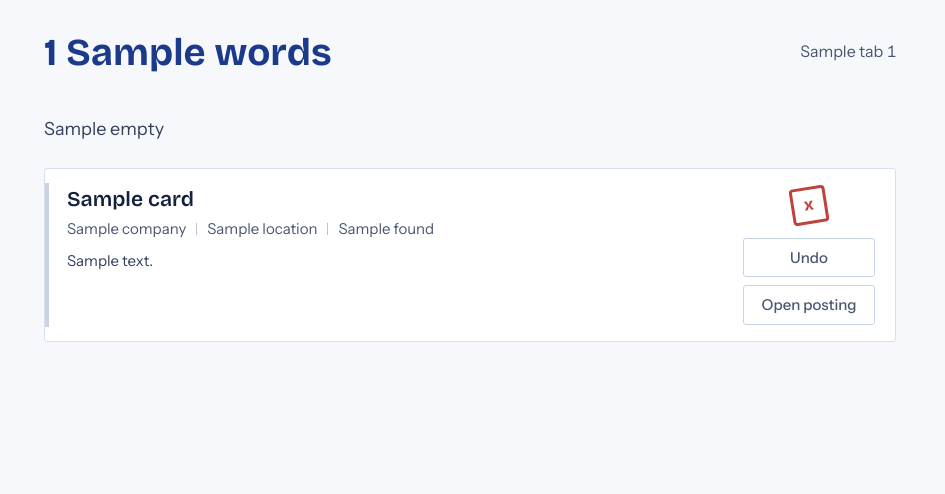
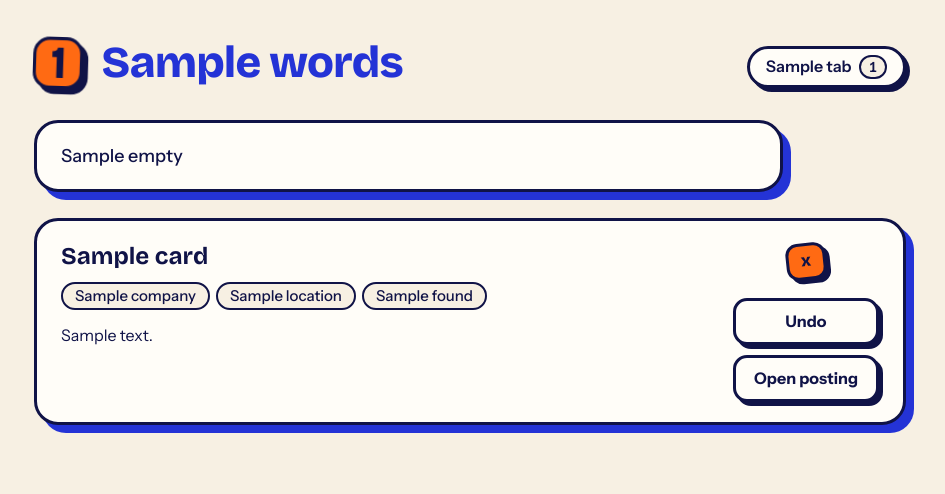
Before and after one commit to rayssenz/job-ranker, a Python web app: template src/jobranker/web/templates/cards.html in a window 1280 px wide. Shown: the top 494 px of the page, without its empty margins (170-1115 px from the left). Run offline with Jinja, Linux system fonts and the light colour scheme; the template is opened without the code that fills it: most values are stand-ins (such as "Sample title", 1, 10 or a date in 2020).

Commit message:
feat: restyle the dashboard as a toy box

```diff
--- a/src/jobranker/web/static/dashboard.css
+++ b/src/jobranker/web/static/dashboard.css
@@ -15,17 +17,17 @@
 }
 
 :root {
-  --page: #f6f8fb;
-  --paper: #fff;
-  --ink: #14213d;
-  --blue: #1b3a8c;
-  --muted: #4a5670;
-  --text: #33405c;
-  --line: #d9dfeb;
-  --edge: #c9d3e6;
-  --red: #b42318;
+  --base: #f7f0e3;
+  --card: #fffdf8;
+  --brand: #2433d6;
+  --accent: #ff6a13;
+  --fresh: #ffd84d;
+  --warn: #d92d20;
+  --ink: #101347;
   --display: "Bricolage Grotesque", "Avenir Next", "Segoe UI", sans-serif;
   --body: "Instrument Sans", "Avenir Next", "Segoe UI", sans-serif;
+  --line: 3px solid var(--ink);
+  --spring: cubic-bezier(0.34, 1.56, 0.64, 1);
 }
 
 * {
@@ -34,20 +36,22 @@
 
 body {
   margin: 0;
-  background: var(--page);
   color: var(--ink);
+  background: var(--base);
   font-family: var(--body);
   font-size: 16px;
   line-height: 1.45;
+  /* A card that leaves to the side must not give the page a sideways scroll. */
+  overflow-x: clip;
 }
 
 a {
-  color: var(--blue);
+  color: var(--brand);
 }
 
 :focus-visible {
-  outline: 3px solid var(--blue);
-  outline-offset: 2px;
+  outline: 3px solid var(--brand);
+  outline-offset: 3px;
 }
 
 .hidden {
@@ -61,7 +65,7 @@ a {
 
 .top,
 main {
-  max-width: 920px;
+  max-width: 940px;
   margin: 0 auto;
   padding: 0 34px;
 }
@@ -70,91 +74,132 @@ main {
   display: flex;
   flex-wrap: wrap;
   align-items: flex-end;
-  gap: 14px 30px;
-  padding-top: 34px;
-  padding-bottom: 18px;
+  gap: 18px 26px;
+  padding-top: 38px;
+  padding-bottom: 22px;
 }
 
 h1 {
   margin: 0;
-  color: var(--blue);
+  color: var(--brand);
   font-family: var(--display);
-  font-size: 38px;
-  font-weight: 700;
+  font-size: 44px;
+  font-weight: 800;
   line-height: 1;
+  letter-spacing: -0.02em;
+}
+
+.badge {
+  display: inline-block;
+  margin-right: 10px;
+  padding: 0 14px;
+  border: 3.5px solid var(--ink);
+  border-radius: 16px;
+  color: var(--ink);
+  background: var(--accent);
+  box-shadow: 5px 5px 0 var(--ink);
+  transform: rotate(-4deg);
+  animation: wiggle 2.8s ease-in-out infinite;
+}
+
+.badge.bump {
+  animation: bump 0.5s var(--spring);
 }
 
 .sub {
-  margin: 8px 0 0;
-  color: var(--muted);
+  margin: 12px 0 0;
+  font-weight: 500;
 }
 
 .tabs {
   display: flex;
   flex-wrap: wrap;
-  gap: 6px 22px;
+  gap: 10px;
   margin-left: auto;
 }
 
 .tab {
-  padding-bottom: 6px;
-  border-bottom: 3px solid transparent;
-  color: var(--muted);
+  padding: 6px 16px;
+  border: var(--line);
+  border-radius: 99px;
+  color: var(--ink);
+  background: var(--card);
+  box-shadow: 4px 4px 0 var(--ink);
+  font-weight: 600;
   text-decoration: none;
-}
-
-.tab:hover {
-  color: var(--ink);
+  transition:
+    transform 0.15s,
+    box-shadow 0.15s;
 }
 
 .tab[aria-current="page"] {
-  border-bottom-color: var(--blue);
-  color: var(--ink);
-  font-weight: 600;
+  color: #fff;
+  background: var(--brand);
 }
 
 .count {
+  display: inline-block;
+  margin-left: 4px;
+  padding: 0 8px;
+  border: 2px solid var(--ink);
+  border-radius: 99px;
+  color: var(--ink);
+  background: var(--base);
+  font-size: 14px;
   font-variant-numeric: tabular-nums;
 }
 
 main {
-  padding-bottom: 60px;
+  padding-bottom: 70px;
 }
 
 .health {
-  margin: 0 0 14px;
-  padding: 10px 14px;
-  border-left: 4px solid var(--blue);
-  background: var(--paper);
-  color: var(--text);
+  margin: 0 0 18px;
+  padding: 10px 16px;
+  border: var(--line);
+  border-radius: 16px;
+  color: #fff;
+  background: var(--brand);
+  box-shadow: 5px 5px 0 var(--ink);
   font-size: 15px;
 }
 
 .failed {
-  color: var(--red);
-  font-weight: 600;
+  color: var(--warn);
+  font-weight: 700;
+}
+
+.health .failed {
+  padding: 1px 10px;
+  border: 2px solid var(--ink);
+  border-radius: 99px;
+  color: #fff;
+  background: var(--warn);
+  text-decoration: none;
+  white-space: nowrap;
 }
 
 .filters {
   display: flex;
   flex-wrap: wrap;
   align-items: center;
-  gap: 10px 18px;
-  margin: 0 0 18px;
+  gap: 12px 18px;
+  margin: 0 0 30px;
 }
 
 .switch {
   display: flex;
   align-items: center;
   gap: 8px;
+  font-weight: 600;
   cursor: pointer;
 }
 
 .switch input {
-  width: 18px;
-  height: 18px;
+  width: 20px;
+  height: 20px;
   margin: 0;
-  accent-color: var(--blue);
+  accent-color: var(--brand);
 }
 
 .search {
@@ -163,45 +208,42 @@ main {
 
 .search input {
   width: 100%;
-  padding: 8px 12px;
-  border: 1.5px solid var(--edge);
-  border-radius: 3px;
-  background: var(--paper);
+  padding: 9px 14px;
+  border: var(--line);
+  border-radius: 14px;
   color: var(--ink);
+  background: var(--card);
+  box-shadow: 4px 4px 0 var(--ink);
   font: inherit;
 }
 
 .button {
   display: inline-block;
-  min-width: 132px;
-  padding: 8px 16px;
-  border: 1.5px solid var(--blue);
-  border-radius: 3px;
-  background: var(--blue);
-  color: #fff;
+  min-width: 140px;
+  padding: 9px 18px;
+  border: var(--line);
+  border-radius: 14px;
+  color: var(--ink);
+  background: var(--card);
+  box-shadow: 4px 4px 0 var(--ink);
   font: inherit;
-  font-size: 15px;
-  font-weight: 600;
+  font-weight: 700;
   text-align: center;
   text-decoration: none;
   cursor: pointer;
+  transition:
+    transform 0.1s,
+    box-shadow 0.1s;
 }
 
-.button:hover {
-  background: var(--ink);
-  border-color: var(--ink);
+.button.go {
+  background: var(--accent);
 }
 
-.button.quiet {
-  border-color: var(--edge);
-  background: var(--paper);
-  color: var(--muted);
-  font-weight: 500;
-}
-
-.button.quiet:hover {
-  border-color: var(--blue);
-  color: var(--blue);
+/* A pressed button sinks into its shadow. */
+.button:active {
+  box-shadow: 0 0 0 var(--ink);
+  transform: translate(4px, 4px);
 }
 
 .filters .button {
@@ -209,96 +251,157 @@ main {
 }
 
 .empty {
-  max-width: 60ch;
-  margin: 26px 0;
-  color: var(--text);
+  max-width: 62ch;
+  margin: 10px 0 26px;
+  padding: 20px 24px;
+  border: var(--line);
+  border-radius: 24px;
+  background: var(--card);
+  box-shadow: 8px 8px 0 var(--brand);
   font-size: 18px;
+  font-weight: 500;
 }
 
 .cards {
   display: grid;
-  gap: 12px;
+  gap: 26px;
 }
 
 .card {
   position: relative;
   display: grid;
   grid-template-columns: minmax(0, 1fr) auto;
-  gap: 6px 24px;
+  gap: 6px 22px;
   align-content: start;
-  padding: 18px 20px 16px 22px;
-  border: 1px solid var(--line);
-  border-radius: 3px;
-  background: var(--paper);
+  padding: 22px 24px 20px;
+  border: 3.5px solid var(--ink);
+  border-radius: 24px;
+  background: var(--card);
+  box-shadow: 8px 8px 0 var(--brand);
+  transition:
+    transform 0.22s var(--spring),
+    box-shadow 0.22s;
 }
 
-.card::before {
-  content: "";
-  position: absolute;
-  top: 14px;
-  bottom: 14px;
-  left: 0;
-  width: 4px;
-  background: var(--edge);
-}
-
-.card.fresh::before {
-  background: var(--blue);
+/* A posting that is new today wears a sunflower band and a pair of eyes. */
+.card.fresh {
+  padding-top: 32px;
+  background:
+    linear-gradient(var(--fresh), var(--fresh)) top / 100% 12px no-repeat,
+    var(--card);
+  border-radius: 24px;
 }
 
 .card > * {
   grid-column: 1;
 }
 
+/* Only the first cards pop in. Further down a person would never see it, and
+   a list that was refilled by the script does not pop again. */
+.entering .card:nth-child(-n + 8) {
+  animation: pop 0.6s var(--spring) both;
+}
+
+.entering .card:nth-child(2) {
+  animation-delay: 0.07s;
+}
+
+.entering .card:nth-child(3) {
+  animation-delay: 0.14s;
+}
+
+.entering .card:nth-child(4) {
+  animation-delay: 0.21s;
+}
+
+.entering .card:nth-child(5) {
+  animation-delay: 0.28s;
+}
+
+.entering .card:nth-child(n + 6) {
+  animation-delay: 0.35s;
+}
+
+.eyes {
+  position: absolute;
+  top: -21px;
+  right: 176px;
+  display: flex;
+  gap: 6px;
+}
+
+.eye {
+  display: grid;
+  width: 34px;
+  height: 34px;
+  place-items: center;
+  border: 3.5px solid var(--ink);
+  border-radius: 50%;
+  background: #fff;
+  animation: blink 4.2s infinite;
+}
+
+.card:nth-child(even) .eye {
+  animation-delay: 1.4s;
+}
+
+/* The script moves the pupils toward the pointer through these two values. */
+.eye i {
+  width: 13px;
+  height: 13px;
+  border-radius: 50%;
+  background: var(--ink);
+  transform: translate(var(--look-x, 0), var(--look-y, 0));
+}
+
 .card-title {
   margin: 0;
   font-family: var(--display);
-  font-size: 21px;
-  font-weight: 600;
-  line-height: 1.2;
+  font-size: 24px;
+  font-weight: 700;
+  line-height: 1.14;
   overflow-wrap: anywhere;
 }
 
 .meta {
   margin: 0;
-  color: var(--muted);
   font-size: 15px;
+  font-weight: 500;
   overflow-wrap: anywhere;
 }
 
-.meta span + span::before {
-  content: "";
+.meta span {
   display: inline-block;
-  width: 1px;
-  height: 12px;
-  margin: 0 10px;
-  background: #b9c2d6;
-  vertical-align: -1px;
+  margin: 6px 6px 0 0;
+  padding: 1px 12px;
+  border: 2px solid var(--ink);
+  border-radius: 99px;
+  background: var(--base);
+}
+
+.card.fresh .meta span:last-child {
+  background: var(--fresh);
 }
 
 .excerpt {
-  max-width: 64ch;
-  margin: 4px 0 0;
-  color: var(--text);
-  font-size: 15px;
+  max-width: 62ch;
+  margin: 8px 0 0;
   overflow-wrap: anywhere;
 }
 
 .full summary {
   width: fit-content;
-  color: var(--blue);
-  font-size: 15px;
-  font-weight: 500;
+  margin-top: 4px;
+  color: var(--brand);
+  font-weight: 700;
   cursor: pointer;
 }
 
 .full-text {
-  max-width: 64ch;
-  margin-top: 8px;
-  padding-top: 10px;
-  border-top: 1px solid var(--line);
-  color: var(--text);
-  font-size: 15px;
+  max-width: 62ch;
+  margin-top: 10px;
+  padding-top: 12px;
+  border-top: 2px dashed var(--ink);
   white-space: pre-line;
   overflow-wrap: anywhere;
 }
@@ -308,7 +411,7 @@ main {
   flex-direction: column;
   grid-column: 2;
   grid-row: 1 / span 4;
-  gap: 8px;
+  gap: 10px;
   justify-content: center;
 }
 
@@ -316,48 +419,113 @@ main {
   display: contents;
 }
 
+/* The mark on a card of the applied tab. */
 .stamp {
   align-self: center;
-  margin: 0 0 6px;
-  padding: 3px 10px;
-  border: 3px solid var(--red);
-  border-radius: 4px;
-  color: var(--red);
+  margin: 0 0 8px;
+  padding: 3px 12px;
+  border: var(--line);
+  border-radius: 12px;
+  color: var(--ink);
+  background: var(--accent);
+  box-shadow: 4px 4px 0 var(--ink);
   font-family: var(--display);
   font-size: 17px;
-  font-weight: 700;
+  font-weight: 800;
   white-space: nowrap;
-  opacity: 0.85;
-  transform: rotate(-9deg);
+  transform: rotate(-6deg);
+}
+
+/* The sticker waits unseen on every review card and is slapped on by "Applied". */
+.sticker {
+  position: absolute;
+  top: 50%;
+  left: 50%;
+  visibility: hidden;
+  margin: 0;
+  padding: 4px 26px;
+  border: 4px solid var(--ink);
+  border-radius: 18px;
+  color: var(--ink);
+  background: var(--accent);
+  box-shadow: 6px 6px 0 var(--ink);
+  font-family: var(--display);
+  font-size: 38px;
+  font-weight: 800;
+  text-transform: uppercase;
+  pointer-events: none;
+  transform: translate(-50%, -50%) rotate(-10deg);
+}
+
+.card.applied-now {
+  animation: leave-aside 0.55s 0.85s cubic-bezier(0.6, -0.3, 0.7, 0.2) forwards;
+}
+
+.card.applied-now .sticker {
+  visibility: visible;
+  animation: slap 0.4s cubic-bezier(0.2, 1.4, 0.4, 1) both;
+}
+
+.card.leaving {
+  animation: drop 0.35s ease-in forwards;
+}
+
+/* The script adds the stars and gives each its direction. */
+.star {
+  position: absolute;
+  top: 50%;
+  left: 50%;
+  color: var(--brand);
+  font-size: 26px;
+  pointer-events: none;
+  animation: fly 0.9s ease-out forwards;
+}
+
+.star:nth-child(3n) {
+  color: var(--accent);
+}
+
+.star:nth-child(3n + 1) {
+  color: var(--ink);
 }
 
 .pager {
   display: flex;
   flex-wrap: wrap;
   align-items: center;
-  gap: 12px 18px;
-  margin-top: 22px;
-  color: var(--muted);
+  gap: 14px 20px;
+  margin-top: 34px;
+  font-weight: 600;
+}
+
+.pager .button {
+  color: #fff;
+  background: var(--brand);
+}
+
+.pager .button.quiet {
+  color: var(--ink);
+  background: var(--card);
 }
 
 .sheet {
-  margin-bottom: 14px;
-  padding: 18px 22px;
-  border: 1px solid var(--line);
-  border-radius: 3px;
-  background: var(--paper);
+  margin-bottom: 26px;
+  padding: 20px 24px;
+  border: 3.5px solid var(--ink);
+  border-radius: 24px;
+  background: var(--card);
+  box-shadow: 8px 8px 0 var(--brand);
 }
 
 .sheet h2 {
   margin: 0 0 8px;
   font-family: var(--display);
-  font-size: 21px;
-  font-weight: 600;
+  font-size: 24px;
+  font-weight: 700;
 }
 
 .sheet p {
   margin: 0 0 8px;
-  color: var(--text);
 }
 
 .failures {
--- a/src/jobranker/web/templates/cards.html
+++ b/src/jobranker/web/templates/cards.html
@@ -26,7 +26,7 @@
 {% if empty %}
 <p class="empty">{{ empty }}{% if filters and filtered %} <a href="/">Show all jobs</a>{% endif %}</p>
 {% endif %}
-<div class="cards">
+<div class="cards entering">
 {% for card in cards %}
 <article class="card{% if card.fresh %} fresh{% endif %}" id="posting-{{ card.id }}">
   {% if card.fresh %}<span class="eyes" aria-hidden="true"><span class="eye"><i></i></span><span class="eye"><i></i></span></span>{% endif %}
```
Also changed, not shown: other parts of src/jobranker/web/static/dashboard.css (+138 -13 lines), tests/test_web_pages.py (+135 -0 lines), src/jobranker/web/static/icon.svg.
